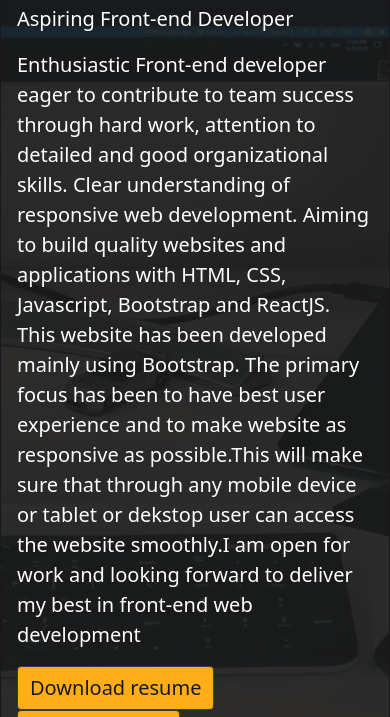
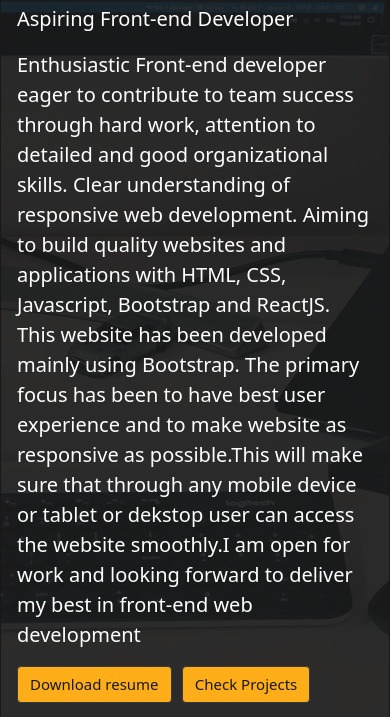
Before and after one commit to Rushikesh-Mehtre/portfolio, a plain HTML site: page index.html in a window 390 px wide. Shown: the part 710-1427 px from the top of the page. Drawn offline with nearby package versions, Linux system fonts and the light colour scheme.

Commit message:
Update style.css

```diff
--- a/style.css
+++ b/style.css
@@ -109,4 +109,8 @@ i {
     width: 100vw;
     padding: 10px 10px;
   }
+  .hire {
+    font-size: 15px;
+    margin-right: 5px;
+  }
 }
```
